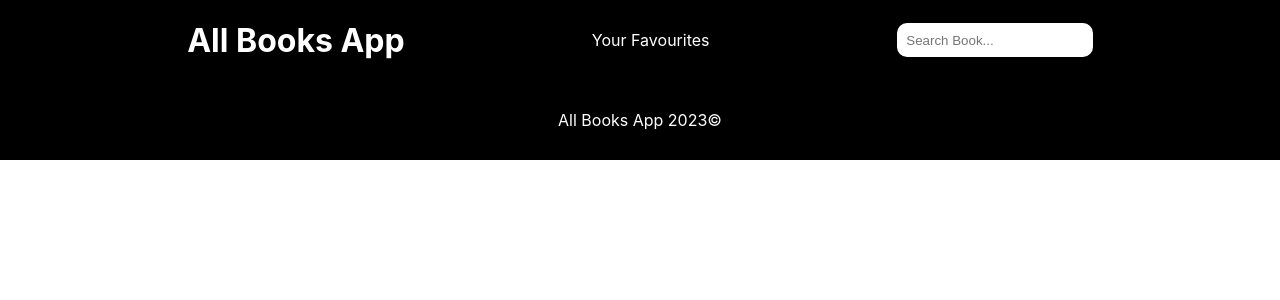
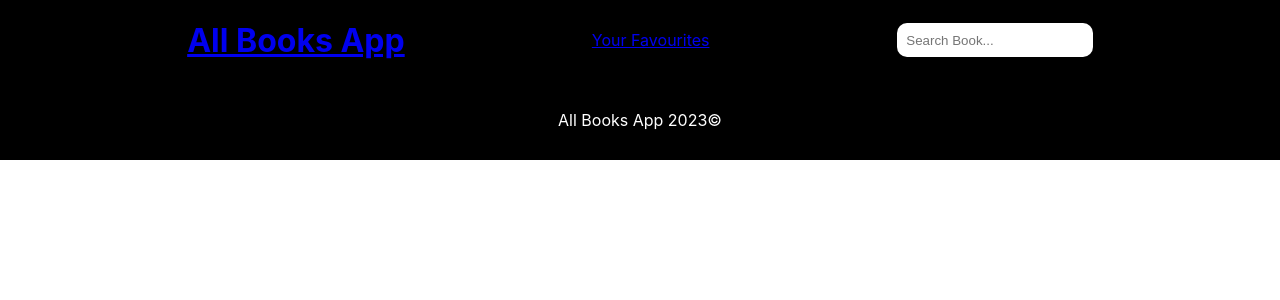
Before and after one commit to Soron007/react-books-app, a React (Create React App) app: page /favorites in a window 1280 px wide. Shown: the top 300 px of the page. Built offline with nearby package versions, Linux system fonts and the light colour scheme.

Commit message:
add links to Navbar

```diff
--- a/src/components/Navbar.jsx
+++ b/src/components/Navbar.jsx
@@ -1,5 +1,6 @@
 import React from 'react'
-import { useAppContext } from '../context/bookContext'
+import { useAppContext } from '../context/bookContext';
+import { Link } from 'react-router-dom';
 
 const Navbar = () => {
 
@@ -8,9 +9,9 @@ const Navbar = () => {
     return (
         <div className='navbar'>
             <div>
-                <h1>All Books App</h1>
+                <Link to={'/'}><h1>All Books App</h1></Link>
             </div>
-            <div>Your Favourites</div>
+            <Link to={'/favorites'}> <div>Your Favourites</div></Link>
 
             <div>
                 <form onSubmit={(e) => e.preventDefault()} >
```
